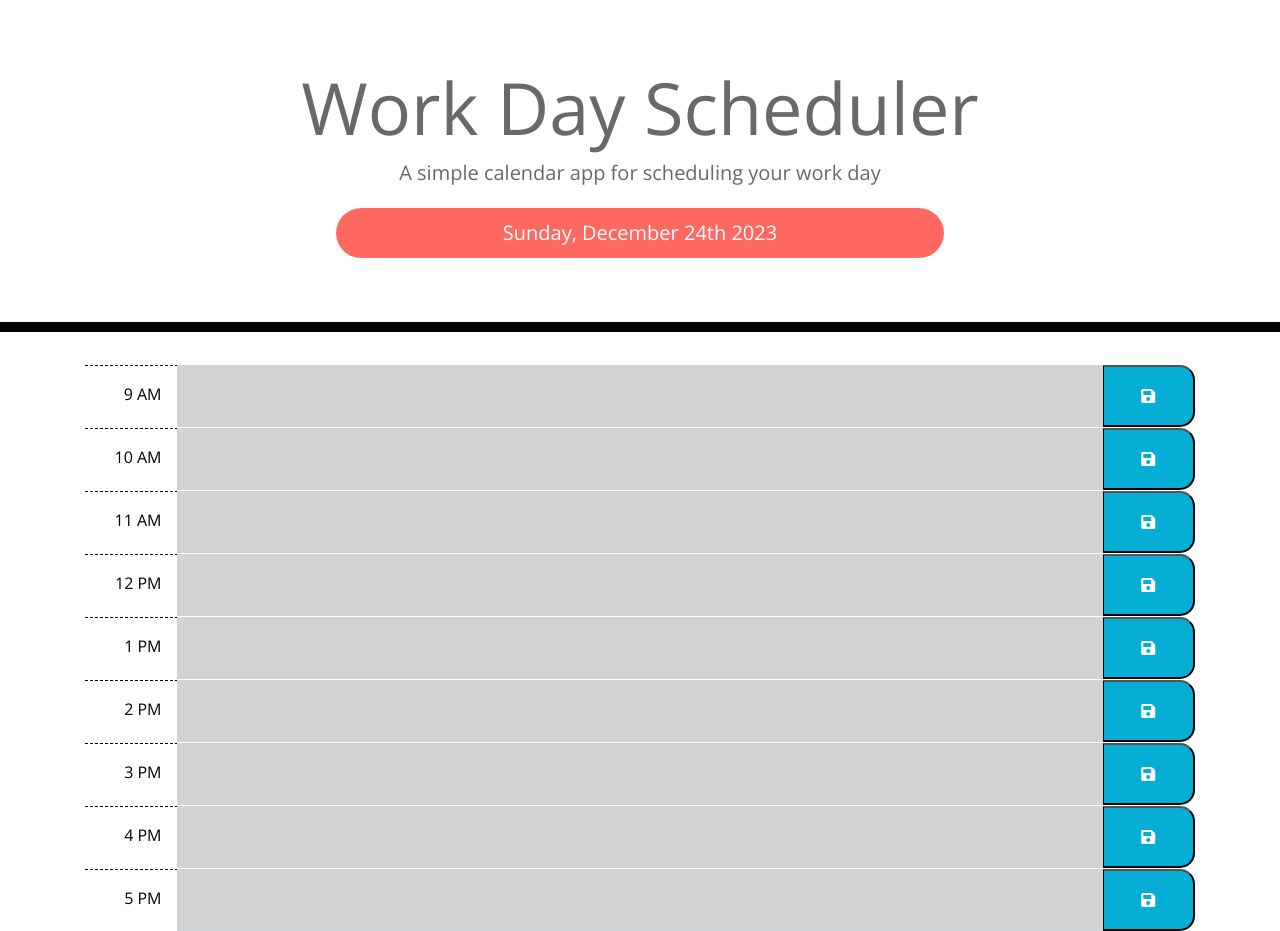
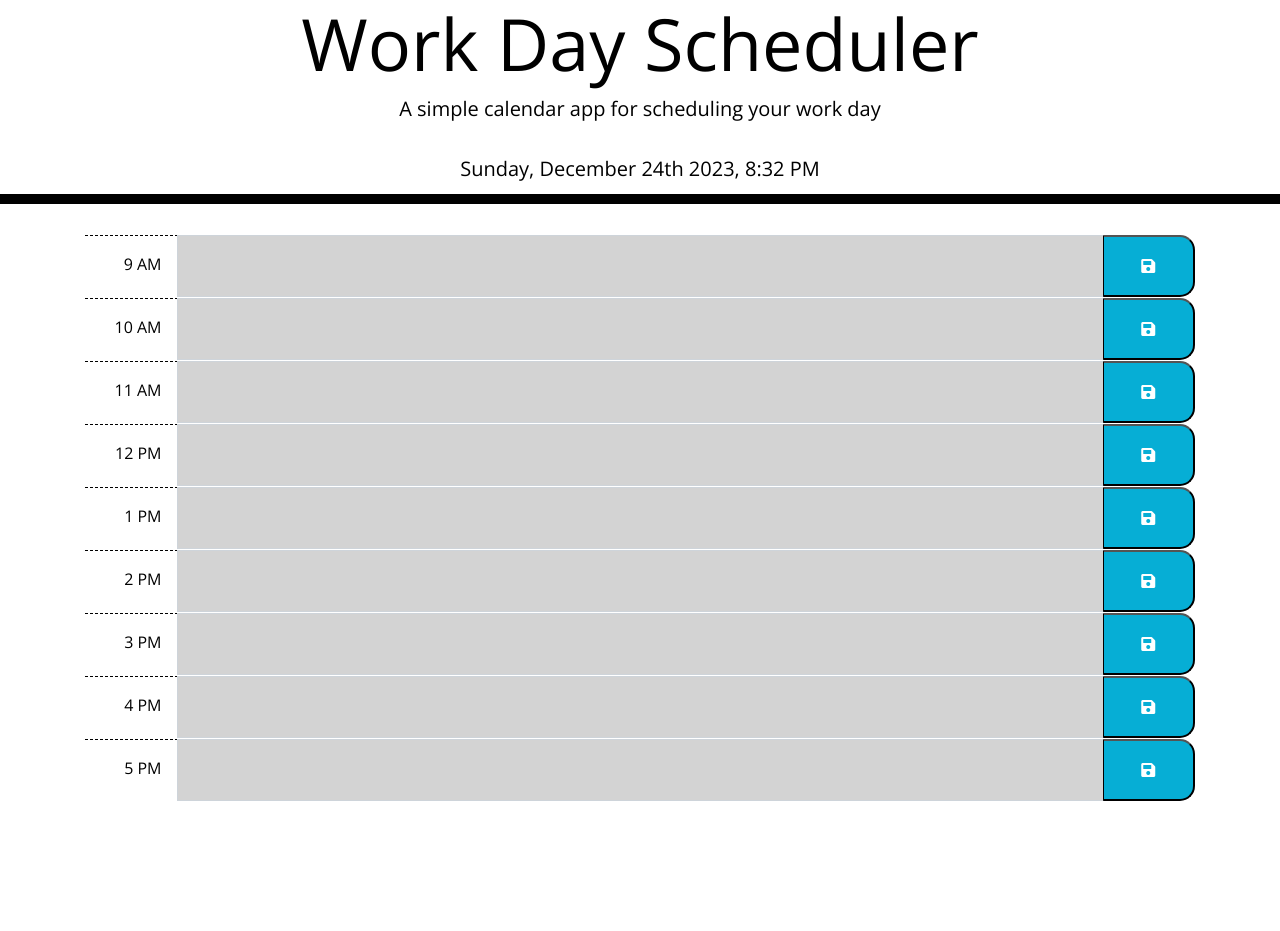
Before and after one commit to yoboyyash/Yash-Work-Day-Scheduler, a plain HTML site: page index.html in a window 1280 px wide. After the commit the page ends 801 px from the top, so only its background shows below. Drawn offline with nearby package versions, Linux system fonts and the light colour scheme.

Commit message:
Code working?

```diff
--- a/index.html
+++ b/index.html
@@ -23,14 +23,16 @@
   </head>
 
   <body>
-    <header class="jumbotron">
+    <header class="toptitle">
       <h1 class="display-3">Work Day Scheduler</h1>
       <p class="lead">A simple calendar app for scheduling your work day</p>
       <p id="currentDay" class="lead time"></p>
     </header>
     <div class="container">
 
-      <!-- Timeblocks go here -->
+
+
+      <!-- Via Javascript, timeblocks go here -->
 
 
 
--- a/script.js
+++ b/script.js
@@ -22,11 +22,13 @@
   // TODO: Add code to display the current date in the header of the page.
 
 
-var today = moment().format("dddd, MMMM Do YYYY ");
+var today = moment().format("dddd, MMMM Do YYYY, h:mm A ");
 
 var now = moment().format("H A");
 
 // current day
+// formated dayjs to show date and time
+
 
 $("#currentDay").text(today);
 
--- a/style.css
+++ b/style.css
@@ -12,12 +12,25 @@ textarea {
   padding: 10px;
 }
 
-.jumbotron {
+.toptitle {
   text-align: center;
   background-color: transparent;
-  color: rgb(105, 105, 105);
+  color: black;
   border-radius: 0;
   border-bottom: 10px solid black;
+}
+
+.container {
+  padding-top: 30px;
+}
+
+.time {
+  margin: 0 auto;
+  width: 50%;
+  padding: 10px ;
+  color: black;
+  font-size: 20px;
+  margin-top: 20px;
 }
 
 .description {
@@ -65,23 +78,3 @@ textarea {
   font-size: 20px;
   transition: all 0.3s ease-in-out;
 }
-
-
-
-
-
-
-
-
-
-
-.time {
-  background-color:  #ff6961;
-  border-radius: 30px;
-  margin: 0 auto;
-  width: 50%;
-  padding: 10px ;
-  color: white;
-  font-size: 20px;
-  margin-top: 20px;
-}
```
